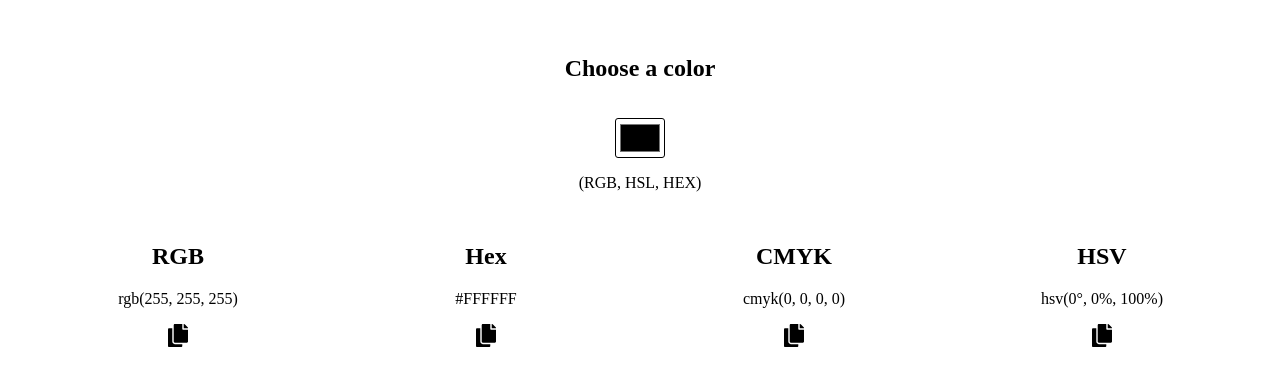
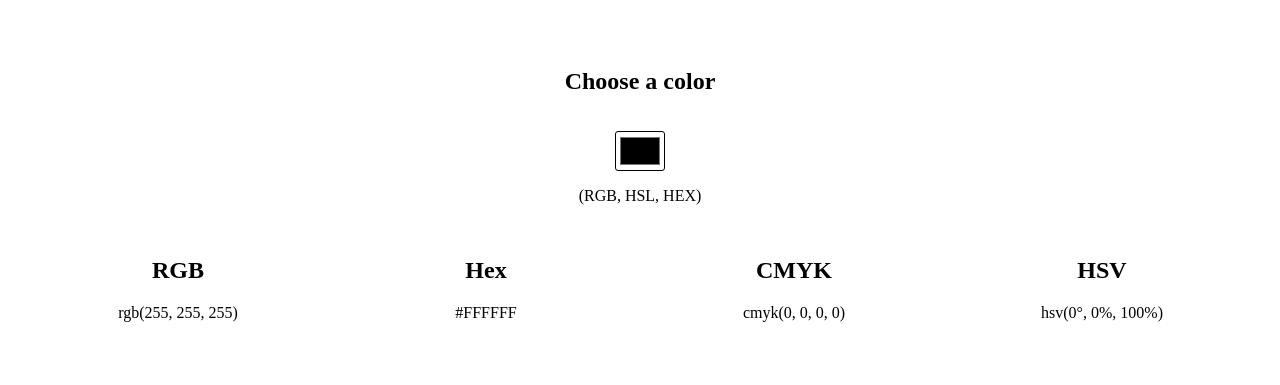
Before and after one commit to glopzel/color-code-converter-combo-breaker, a plain HTML site: page index.html in a window 1280 px wide. Shown: the part 199-584 px from the top of the page. Drawn offline with Linux system fonts and the light colour scheme.

Commit message:
update index.html deleted anchor

```diff
--- a/index.html
+++ b/index.html
@@ -27,7 +27,6 @@
             RGB
           </h2>
           <p id='rgbText'>rgb(255, 255, 255)</p>
-          <a href="#" id='rgbAnchor'><img src="icons/copy-solid.svg" alt="copy"></a>
         </section>
 
         <section>
@@ -35,7 +34,6 @@
             Hex
           </h2>
           <p id='hexText'>#FFFFFF</p>
-          <a href="#" id='hexAnchor'><img src="icons/copy-solid.svg" alt="copy"></a>
         </section>
 
         <section>
@@ -43,14 +41,12 @@
             CMYK
           </h2>
           <p id='cmText'>cmyk(0, 0, 0, 0)</p>
-          <a href="#" id='cmAnchor'><img src="icons/copy-solid.svg" alt="copy"></a>
         </section>
         <section>
           <h2>
             HSV
           </h2>
           <p id='hsvText'>hsv(0&deg;, 0%, 100%)</p>
-          <a href="#" href="#" id='hsvAnchor'><img src="icons/copy-solid.svg" alt="copy"></a>
         </section>
 
       </section>
```
